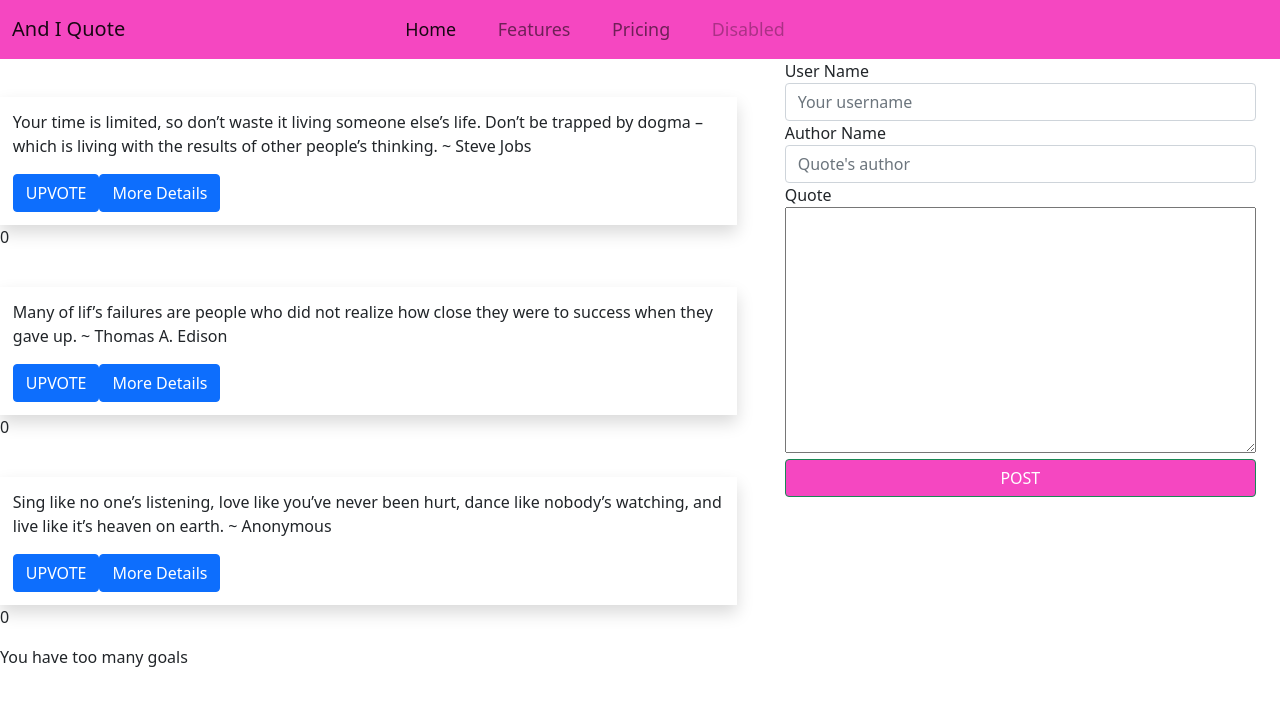
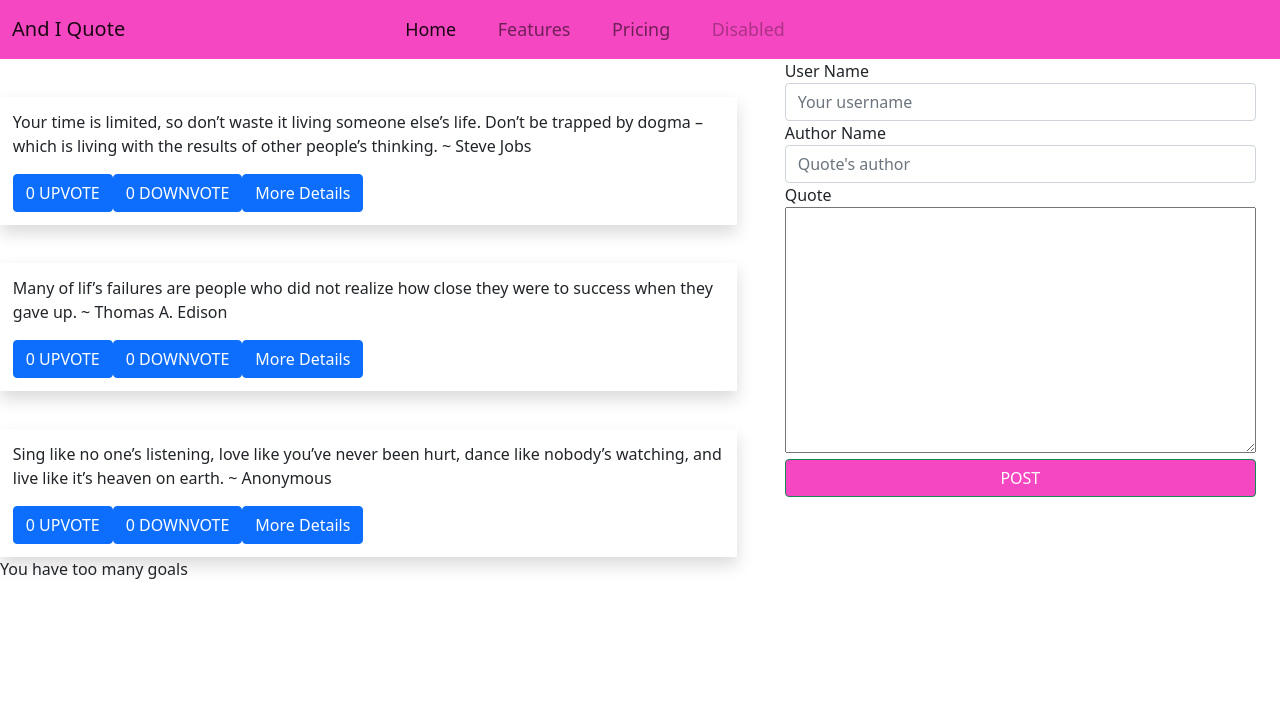
Before and after one commit to victoriamwangi/And-I-Quote, an Angular app: page / in a window 1280 px wide. Shown: the top 706 px of the page. Built offline with nearby package versions, Linux system fonts and the light colour scheme.

Commit message:
feat: downvote a quote

```diff
--- a/src/app/quote-form/quote-form.component.ts
+++ b/src/app/quote-form/quote-form.component.ts
@@ -7,7 +7,7 @@ import { Quote } from '../quote';
   styleUrls: ['./quote-form.component.css']
 })
 export class QuoteFormComponent implements OnInit {
-  newQuote = new Quote(0, "","","", new Date(), 0);
+  newQuote = new Quote(0, "","","", new Date());
   @Output() addQuote = new EventEmitter<Quote>();
   submitQuote(){
     this.addQuote.emit(this.newQuote);
--- a/src/app/quote.ts
+++ b/src/app/quote.ts
@@ -1,9 +1,11 @@
 export class Quote {
-
+public downVotes: number;
+public upVotes: number;
   showName : boolean;
-constructor(public id: number, public name: string, public authorName: string, public message: string,public fullDate: Date, public votes: number){
-  this.showName = false;
-
+constructor(public id: number, public name: string, public authorName: string, public message: string,public fullDate: Date){
+this.showName = false;
+this.downVotes =0;
+this.upVotes= 0;
 
 }
 }
--- a/src/app/quote/quote.component.html
+++ b/src/app/quote/quote.component.html
@@ -2,31 +2,41 @@
     <div class="col-lg-7 col-md-7">
         <div class="quote-container" *ngFor="let quote of quotes; let i = index">
             <div *ngIf="
-          quote.votes == highest && quote.votes > 0;
+          quote.upVotes == highest && quote.upVotes > 0;
           then highlight;
           else empty
-        "></div>
-            <p>{{ quote.votes }}</p>
+        ">
+                <button * ngIf="quote.votes" class="btn btn-primary" (click)="voteIncrement(i)">
+          UPVOTE
+        </button>
+            </div>
 
             <ng-template #highlight>
                 <div appHighlight class="msg shadow">
                     <p>{{ quote.message }} ~ {{ quote.authorName }}</p>
-                    <button * ngIf="quote.votes" class="btn btn-primary" (click)="voteIncrement(i)">
-            UPVOTE {{ quote.votes }}
+                    <!-- <p>{{ quote.votes }}</p> -->
+                    <button class="btn btn-primary" (click)="voteIncrement(i)">
+            UPVOTE
           </button>
-
                     <button (click)="toggleDetails(i)" class="btn btn-primary">
             More Details
           </button>
                 </div>
+                <button class="btn btn-primary" (click)="voteIncrement(i)">
+          {{ quote.upVotes }} UPVOTE
+        </button>
             </ng-template>
+
             <ng-template #empty>
                 <div class="msg shadow">
                     <p>{{ quote.message }} ~ {{ quote.authorName }}</p>
+
                     <button class="btn btn-primary" (click)="voteIncrement(i)">
-            UPVOTE
+            {{ quote.upVotes }} UPVOTE
           </button>
-
+                    <button class="btn btn-primary" (click)="voteDecrement(i)">
+            {{ quote.downVotes }} DOWNVOTE
+          </button>
                     <button (click)="toggleDetails(i)" class="btn btn-primary">
             More Details
           </button>
--- a/src/app/quote/quote.component.ts
+++ b/src/app/quote/quote.component.ts
@@ -9,9 +9,9 @@ import { Quote } from '../quote';
 export class QuoteComponent implements OnInit {
 public quote: any;
 quotes: Quote[] = [
-  new Quote(1,"Vicky", "Steve Jobs", "Your time is limited, so don’t waste it living someone else’s life. Don’t be trapped by dogma – which is living with the results of other people’s thinking.", new Date(2022,4,10), 0),
-  new Quote(2, "NJeri", "Thomas A. Edison", "Many of lif’s failures are people who did not realize how close they were to success when they gave up.",new Date(2022,4,9), 0 ),
-  new Quote(3, "Morris", "Anonymous", "Sing like no one’s listening, love like you’ve never been hurt, dance like nobody’s watching, and live like it’s heaven on earth.",  new Date(2022,4,10), 0)
+  new Quote(1,"Vicky", "Steve Jobs", "Your time is limited, so don’t waste it living someone else’s life. Don’t be trapped by dogma – which is living with the results of other people’s thinking.", new Date(2022,4,10)),
+  new Quote(2, "NJeri", "Thomas A. Edison", "Many of lif’s failures are people who did not realize how close they were to success when they gave up.",new Date(2022,4,9)),
+  new Quote(3, "Morris", "Anonymous", "Sing like no one’s listening, love like you’ve never been hurt, dance like nobody’s watching, and live like it’s heaven on earth.",  new Date(2022,4,10))
 ]
 
 toggleDetails(index: number){
@@ -20,11 +20,11 @@ toggleDetails(index: number){
 
 voteIncrement(index: number){
 
-return this.quotes[index].votes+=1;
+return this.quotes[index].upVotes+=1;
 
 };
-voteDecrement(votes: number){
-  return votes--;
+voteDecrement(index: number){
+  return this.quotes[index].downVotes -=1;
 }
 
 
@@ -50,7 +50,7 @@ deleteQuote(isComplete: any, index: number){
 }
 
 
-arr: number[] = this.quotes.map(quote =>quote.votes)
+arr: number[] = this.quotes.map(quote =>quote.upVotes)
 highest = Math.max(...this.arr);
 
 
```
